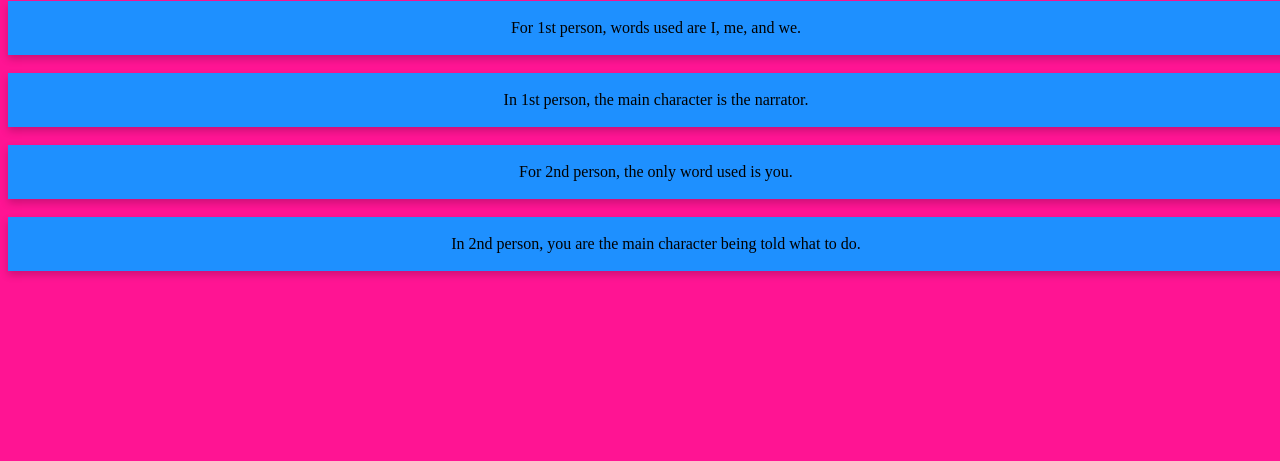
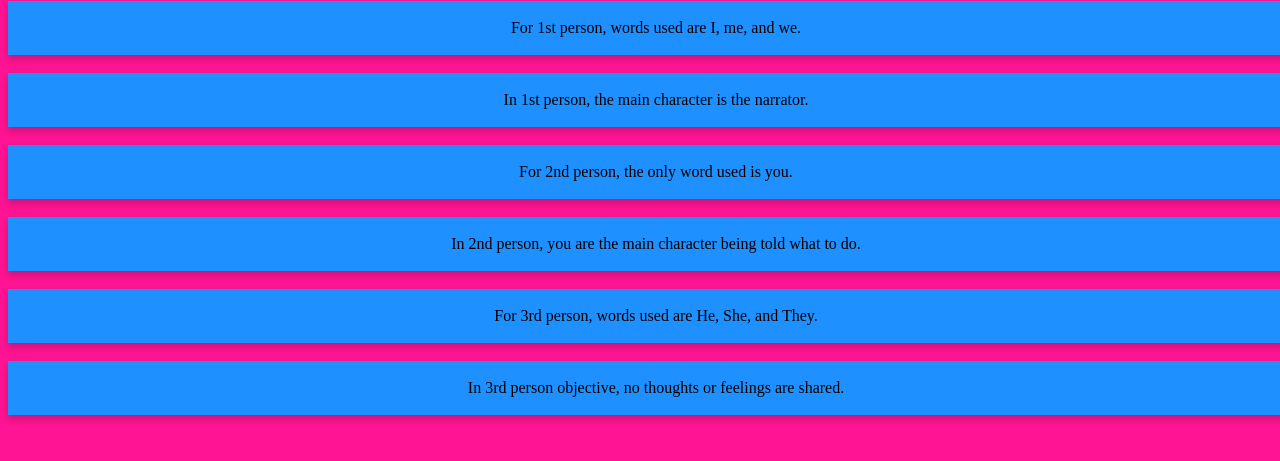
Before and after one commit to Callahan-Classroom/lessons, a plain HTML site: page index.htm in a window 1280 px wide. Shown: the part 133-594 px from the top of the page. Drawn offline with Linux system fonts and the light colour scheme.

Commit message:
Update index.htm

```diff
--- a/index.htm
+++ b/index.htm
@@ -43,5 +43,13 @@
     <div class="card">
       <p style="color:black;">In 2nd person, you are the main character being told what to do.</p>
     </div>
+    <br />
+    <div class="card">
+      <p style="color:black;">For 3rd person, words used are He, She, and They.</p>
+    </div>
+    <br />
+    <div class="card">
+      <p style="color:black;">In 3rd person objective, no thoughts or feelings are shared.</p>
+    </div>
   </body>
 </html>
```
